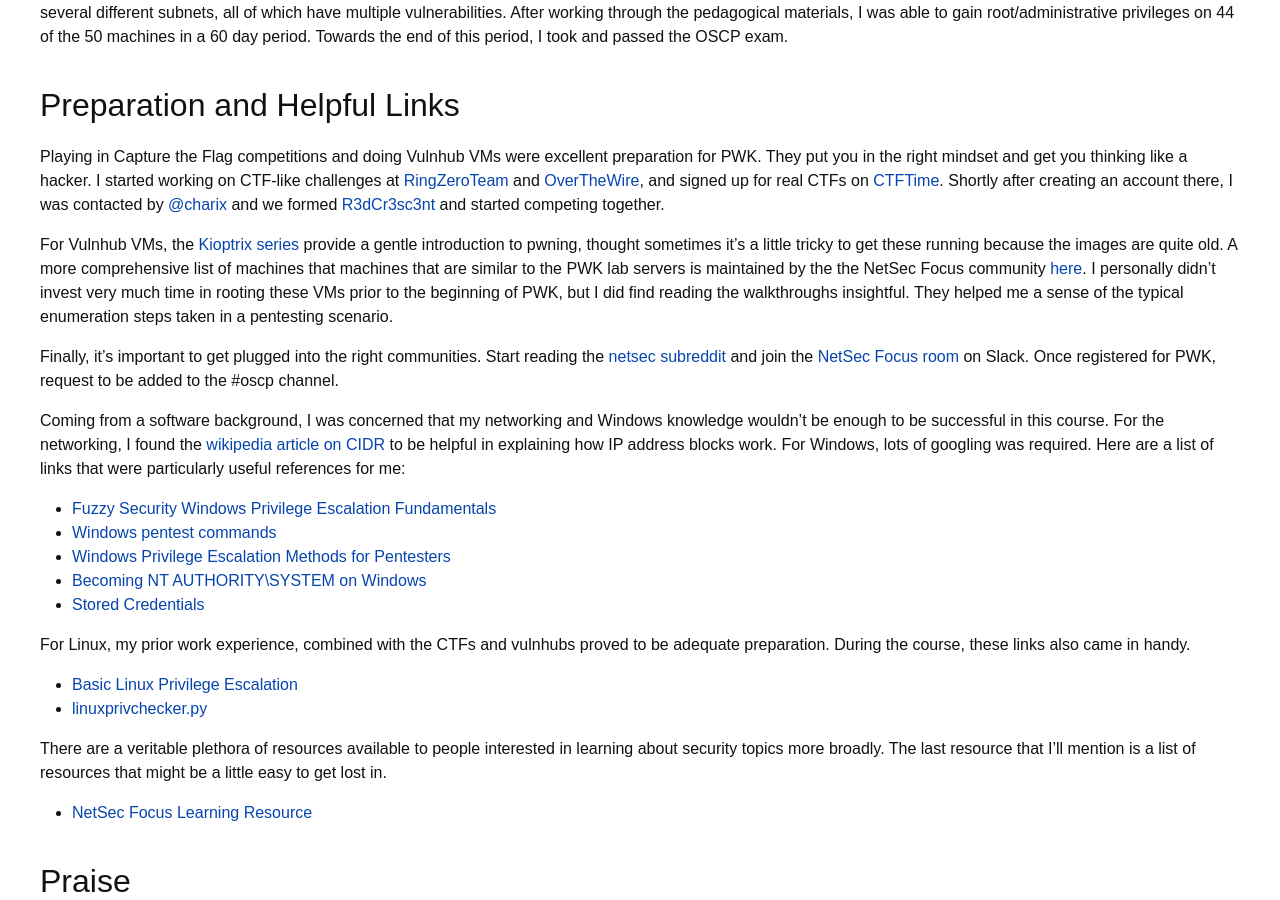
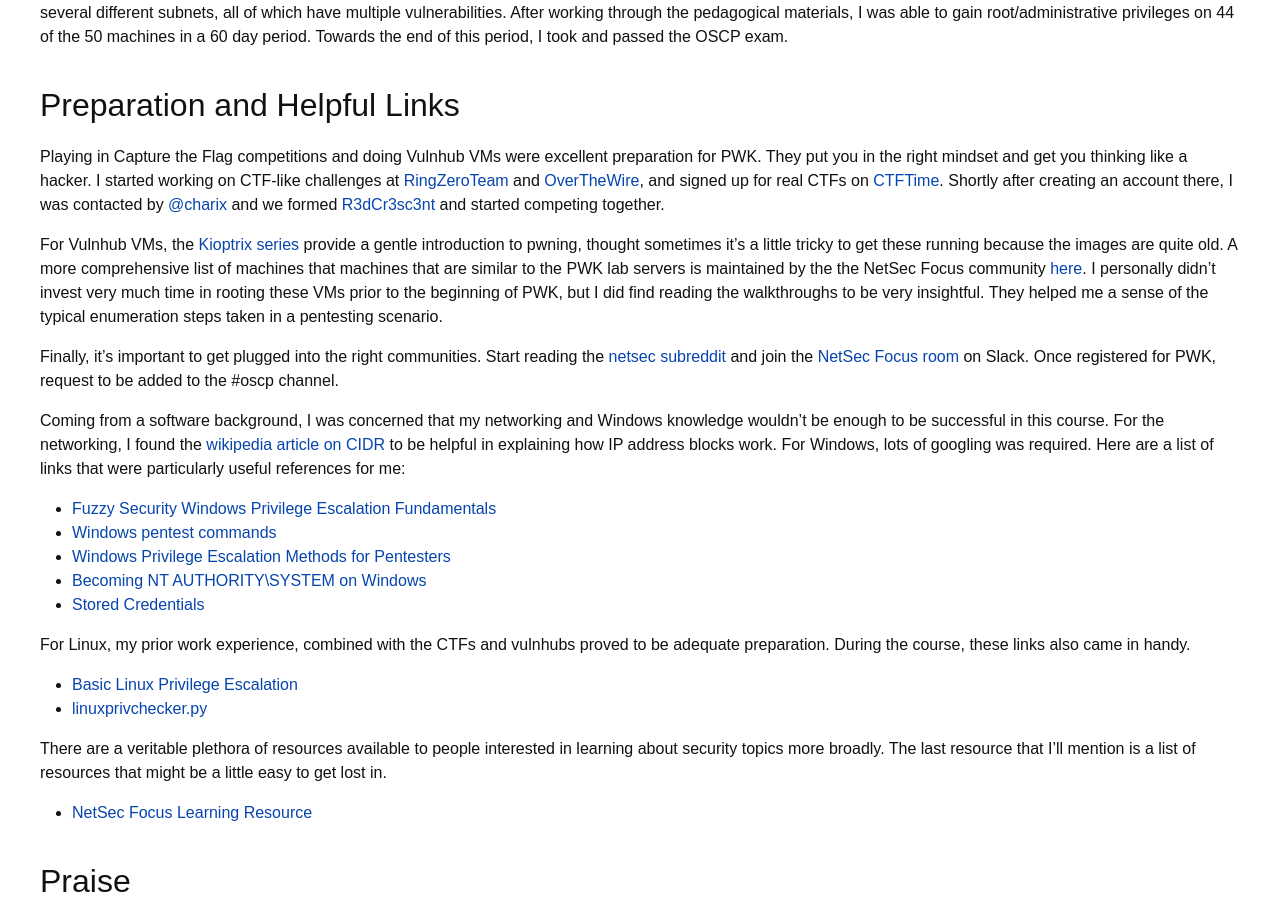
Before and after one commit to R3dCr3sc3nt/R3dCr3sc3nt.github.io, a Jekyll site: the page built from _posts/2017-06-07-OSCP-Review.md, in a window 1280 px wide and 900 px high, scrolled down 489 px. Built offline with Jekyll 4.4.1, drawn with Linux system fonts in a browser that asks for light colours; some web fonts are replaced.

Commit message:
more spelling

```diff
--- a/_posts/2017-06-07-OSCP-Review.md
+++ b/_posts/2017-06-07-OSCP-Review.md
@@ -15,7 +15,7 @@
 ## Preparation and Helpful Links
 Playing in Capture the Flag competitions and doing Vulnhub VMs were excellent preparation for PWK. They put you in the right mindset and get you thinking like a hacker. I started working on CTF-like challenges at [RingZeroTeam](https://ringzer0team.com/) and [OverTheWire](http://overthewire.org/wargames/), and signed up for real CTFs on [CTFTime](http://ctftime.org/). Shortly after creating an account there, I was contacted by [@charix](https://github.com/charix46) and we formed [R3dCr3sc3nt](https://ctftime.org/team/32761) and started competing together.
 
-For Vulnhub VMs, the [Kioptrix series](https://www.vulnhub.com/?q=Kioptrix&sort=date-asc&type=vm) provide a gentle introduction to pwning, thought sometimes it's a little tricky to get these running because the images are quite old. A more comprehensive list of machines that machines that are similar to the PWK lab servers is maintained by the the NetSec Focus community [here](https://docs.google.com/spreadsheets/d/1dwSMIAPIam0PuRBkCiDI88pU3yzrqqHkDtBngUHNCw8/edit#gid=0). I personally didn't invest very much time in rooting these VMs prior to the beginning of PWK, but I did find reading the walkthroughs insightful. They helped me a sense of the typical enumeration steps taken in a pentesting scenario.
+For Vulnhub VMs, the [Kioptrix series](https://www.vulnhub.com/?q=Kioptrix&sort=date-asc&type=vm) provide a gentle introduction to pwning, thought sometimes it's a little tricky to get these running because the images are quite old. A more comprehensive list of machines that machines that are similar to the PWK lab servers is maintained by the the NetSec Focus community [here](https://docs.google.com/spreadsheets/d/1dwSMIAPIam0PuRBkCiDI88pU3yzrqqHkDtBngUHNCw8/edit#gid=0). I personally didn't invest very much time in rooting these VMs prior to the beginning of PWK, but I did find reading the walkthroughs to be very insightful. They helped me a sense of the typical enumeration steps taken in a pentesting scenario.
 
 Finally, it's important to get plugged into the right communities. Start reading the [netsec subreddit](https://www.reddit.com/r/netsec/) and join the [NetSec Focus room](https://netsecfocus.slack.com) on Slack. Once registered for PWK, request to be added to the #oscp channel.
 
```
